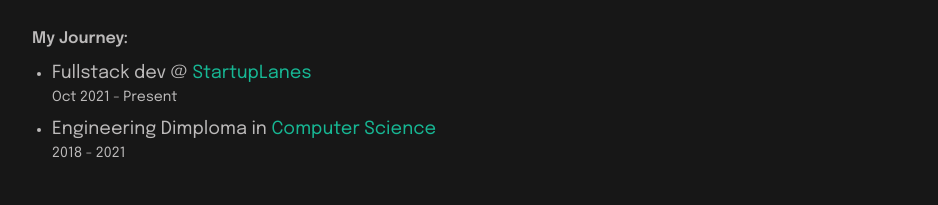
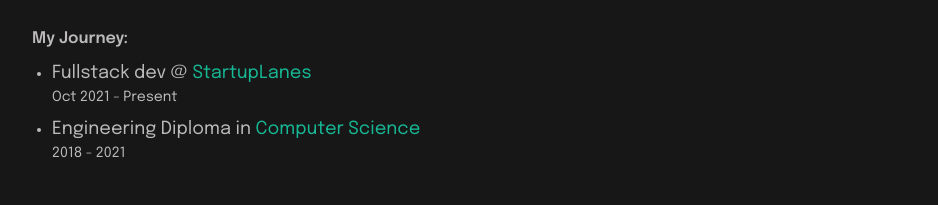
Before and after one commit to siddharthpandey091/creativesiddharth, a Next.js app: page / in a window 1280 px wide. Shown: the part 1185-1390 px from the top of the page, without its empty margins (96-1034 px from the left). Built offline with nearby package versions, Linux system fonts and the light colour scheme.

Commit message:
Update About.jsx

```diff
--- a/components/About.jsx
+++ b/components/About.jsx
@@ -62,7 +62,7 @@
                 <li className="mt-2">
                   <div>
                     <h1 className="md:text-lg text-[17px]">
-                      Engineering Dimploma in{" "}
+                      Engineering Diploma in{" "}
                       <a className="text-highlight">Computer Science</a>
                     </h1>
                     <p className="text-sm">2018 - 2021</p>
```
